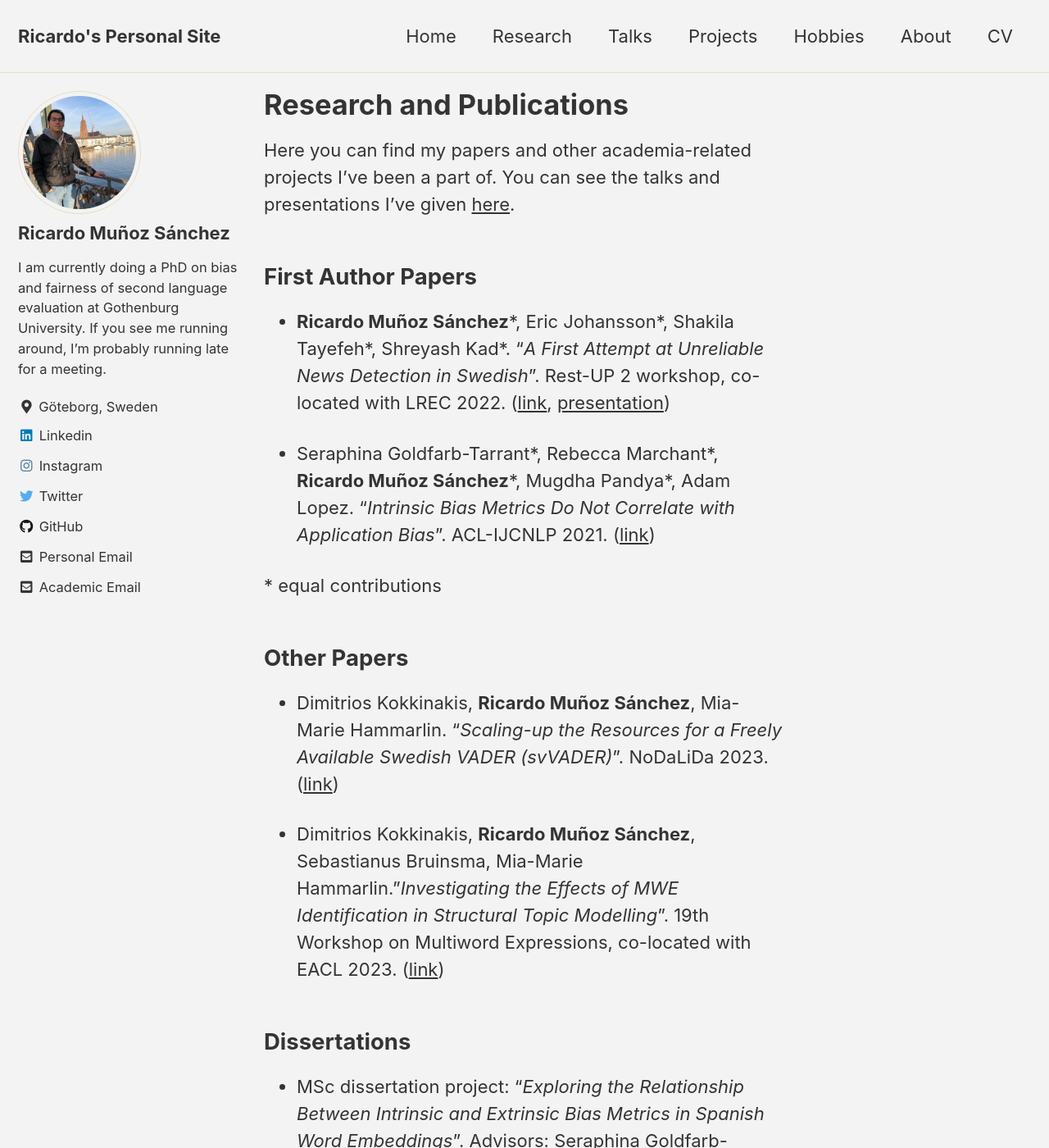
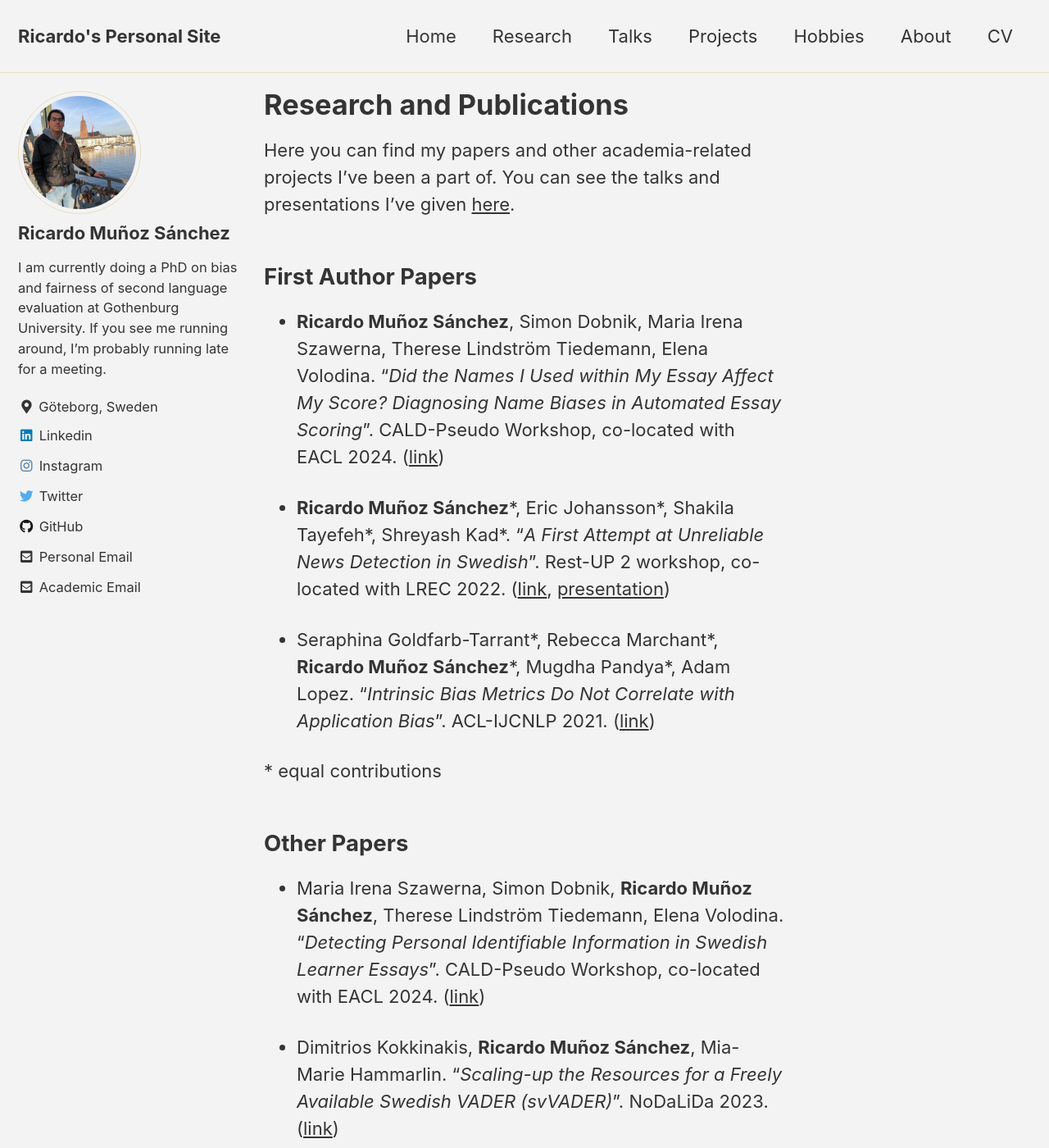
Before and after one commit to rimusa/rimusa.github.io, a Jekyll site: the page built from docs/_pages/research.md, in a window 1280 px wide and 1400 px high. Shown: the whole window at 82% size. Built offline with Jekyll 4.4.1, drawn with Linux system fonts in a browser that asks for light colours; cached includes are drawn as plain includes; some of the changed text lies outside the part shown.

Commit message:
Added CALD-Pseudo publications

```diff
--- a/docs/_pages/research.md
+++ b/docs/_pages/research.md
@@ -11,6 +11,8 @@ You can see the talks and presentations I've given [here](../talks).
 
 ## First Author Papers
 
+- **Ricardo Muñoz Sánchez**, Simon Dobnik, Maria Irena Szawerna, Therese Lindström Tiedemann, Elena Volodina. "_Did the Names I Used within My Essay Affect My Score? Diagnosing Name Biases in Automated Essay Scoring_". CALD-Pseudo Workshop, co-located with EACL 2024. ([link](https://aclanthology.org/2024.caldpseudo-1.10/))
+
 - **Ricardo Muñoz Sánchez**\*, Eric Johansson\*, Shakila Tayefeh\*, Shreyash Kad\*. "_A First Attempt at Unreliable News Detection in Swedish_". Rest-UP 2 workshop, co-located with LREC 2022. ([link](https://aclanthology.org/2022.restup-1.1/), [presentation](../documents/presentations/A%20first%20attempt%20at%20unreliable%20news%20detection%20in%20Swedish.pdf))
 
 - Seraphina Goldfarb-Tarrant\*, Rebecca Marchant\*, **Ricardo Muñoz Sánchez**\*, Mugdha Pandya\*, Adam Lopez.
@@ -22,6 +24,8 @@ You can see the talks and presentations I've given [here](../talks).
 
 
 ## Other Papers
+
+- Maria Irena Szawerna, Simon Dobnik, **Ricardo Muñoz Sánchez**, Therese Lindström Tiedemann, Elena Volodina. "_Detecting Personal Identifiable Information in Swedish Learner Essays_". CALD-Pseudo Workshop, co-located with EACL 2024. ([link](https://aclanthology.org/2024.caldpseudo-1.7/))
 
 - Dimitrios Kokkinakis, **Ricardo Muñoz Sánchez**, Mia-Marie Hammarlin. "_Scaling-up the Resources for a Freely Available Swedish VADER (svVADER)_". NoDaLiDa 2023. ([link](https://openreview.net/forum?id=DlcsrF8w1w))
 
@@ -37,6 +41,9 @@ You can see the talks and presentations I've given [here](../talks).
 
 
 ## Other Stuff
+
+- Elena Volodina, David Alfter, Simon Dobnik, Therese Lindström Tiedemann, *Ricardo Muñoz Sánchez*, Maria Irena Szawerna, Xuan-Son Vu (Eds.). "_Proceedings of the Workshop on Computational Approaches to Language Data Pseudonymization (CALD-pseudo 2024)_". Association for Computational Linguistics, St. Julian’s, Malta. ([link](https://aclanthology.org/2024.caldpseudo-1.0/))
+    - I was one of the editors of the proceedings for the CALD-Pseudo workshop, co-located with EACL 2024.
 
 - Stian Rødven-Eide, **Ricardo Muñoz Sánchez**. "_Detecting fake papers with the latent algorithm for recursive search_" in Elena Volodina, Dana Dannélls, Aleksandrs Berdicevskis, Markus Forsberg, Shafqat Virk (Eds.) _LIVE and LEARN - Festschrift in honor of Lars Borin_ (2022). ([link](https://gupea.ub.gu.se/handle/2077/74254))
     - As part of a festschrift for Lars Borin's 65th birthdat celebration, me and another PhD colleague wrote a tongue-in-cheek paper about a system that detects fake papers, but it detects its own paper as a fake one.
```
